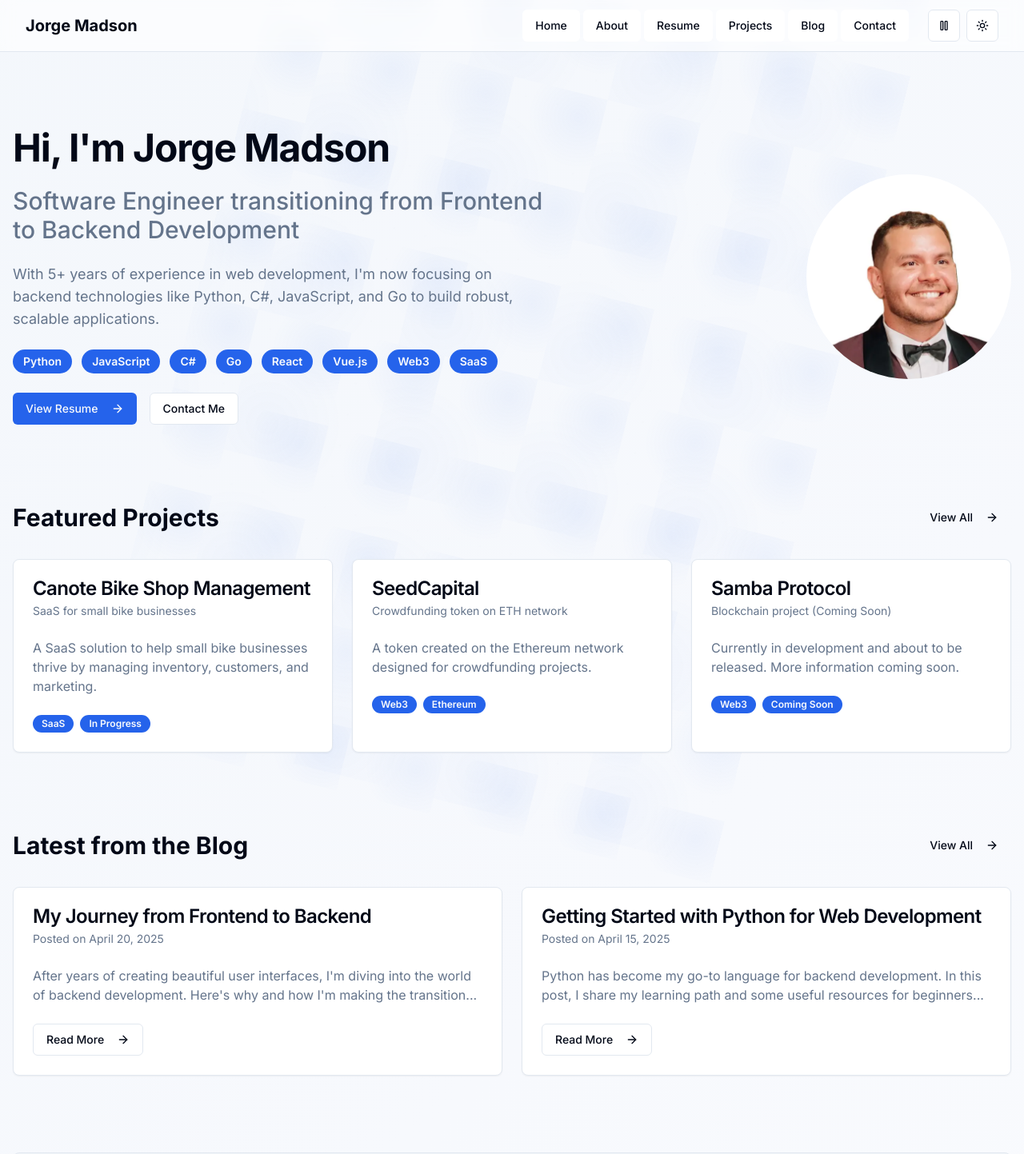
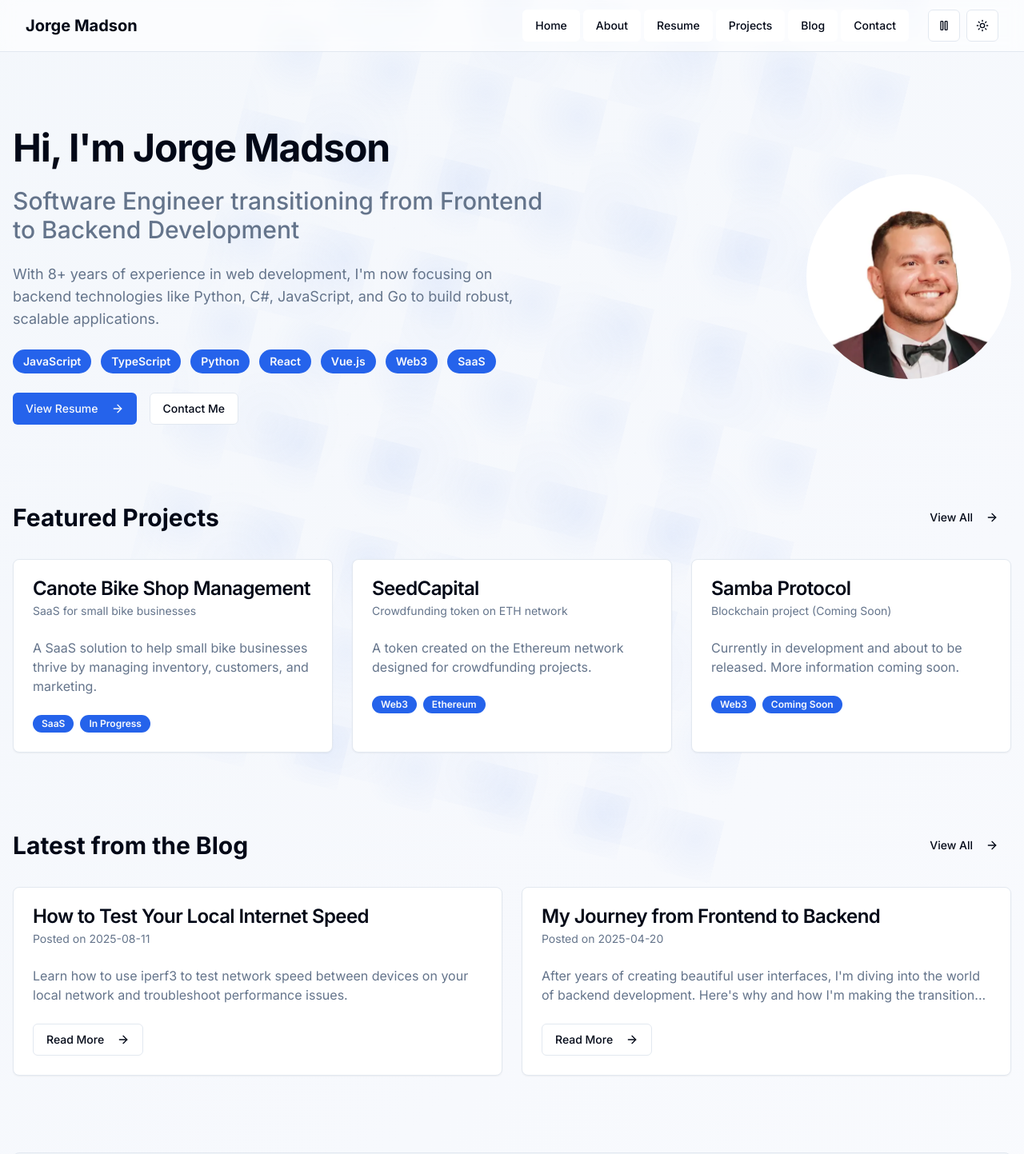
Before and after one commit to JorgeMadson/jorgemadson.github.io, a Next.js app: page / in a window 1280 px wide. Shown: the top 1443 px of the page at 80% size. Built offline with nearby package versions, Linux system fonts and the light colour scheme.

Commit message:
Mostrando ultimos post na home

```diff
--- a/app/page.tsx
+++ b/app/page.tsx
@@ -4,8 +4,11 @@ import { Button } from "@/components/ui/button"
 import { Avatar, AvatarFallback, AvatarImage } from "@/components/ui/avatar"
 import { Badge } from "@/components/ui/badge"
 import { Card, CardContent, CardDescription, CardFooter, CardHeader, CardTitle } from "@/components/ui/card"
+import { getAllPosts } from "@/lib/blog"
 
 export default function Home() {
+  const latestPosts = getAllPosts().slice(0, 2) // Últimos 2 posts
+
   return (
     <div className="container mx-auto px-4 py-12">
       {/* Hero Section */}
@@ -16,14 +19,13 @@ export default function Home() {
             Software Engineer transitioning from Frontend to Backend Development
           </h2>
           <p className="text-lg text-muted-foreground">
-            With 5+ years of experience in web development, I'm now focusing on backend technologies like Python, C#,
+            With {new Date().getFullYear() - 2017}+ years of experience in web development, I'm now focusing on backend technologies like Python, C#,
             JavaScript, and Go to build robust, scalable applications.
           </p>
           <div className="flex flex-wrap gap-3">
+            <Badge className="px-3 py-1 text-sm">JavaScript</Badge>
+            <Badge className="px-3 py-1 text-sm">TypeScript</Badge>
             <Badge className="px-3 py-1 text-sm">Python</Badge>
-            <Badge className="px-3 py-1 text-sm">JavaScript</Badge>
-            <Badge className="px-3 py-1 text-sm">C#</Badge>
-            <Badge className="px-3 py-1 text-sm">Go</Badge>
             <Badge className="px-3 py-1 text-sm">React</Badge>
             <Badge className="px-3 py-1 text-sm">Vue.js</Badge>
             <Badge className="px-3 py-1 text-sm">Web3</Badge>
@@ -116,44 +118,26 @@ export default function Home() {
           </Button>
         </div>
         <div className="grid grid-cols-1 md:grid-cols-2 gap-6">
-          <Card>
+          {latestPosts.map((post) => (
+            <Card key={post.slug}>
               <CardHeader>
-              <CardTitle>My Journey from Frontend to Backend</CardTitle>
-              <CardDescription>Posted on April 20, 2025</CardDescription>
+                <CardTitle>{post.title}</CardTitle>
+                <CardDescription>Posted on {post.date}</CardDescription>
               </CardHeader>
               <CardContent>
                 <p className="text-muted-foreground">
-                After years of creating beautiful user interfaces, I'm diving into the world of backend development.
-                Here's why and how I'm making the transition...
+                  {post.description}
                 </p>
               </CardContent>
               <CardFooter>
                 <Button variant="outline" asChild>
-                <Link href="/blog/frontend-to-backend">
+                  <Link href={`/blog/${post.slug}`}>
                     Read More <ArrowRight className="ml-2 h-4 w-4" />
                   </Link>
                 </Button>
               </CardFooter>
             </Card>
-          <Card>
-            <CardHeader>
-              <CardTitle>Getting Started with Python for Web Development</CardTitle>
-              <CardDescription>Posted on April 15, 2025</CardDescription>
-            </CardHeader>
-            <CardContent>
-              <p className="text-muted-foreground">
-                Python has become my go-to language for backend development. In this post, I share my learning path and
-                some useful resources for beginners...
-              </p>
-            </CardContent>
-            <CardFooter>
-              <Button variant="outline" asChild>
-                <Link href="/blog/python-web-development">
-                  Read More <ArrowRight className="ml-2 h-4 w-4" />
-                </Link>
-              </Button>
-            </CardFooter>
-          </Card>
+          ))}
         </div>
       </section>
 
--- a/app/resume/page.tsx
+++ b/app/resume/page.tsx
@@ -10,7 +10,7 @@ export default function ResumePage() {
       <div className="flex flex-col md:flex-row justify-between items-start md:items-center gap-4 mb-8">
         <div>
           <h1 className="text-4xl font-bold mb-2">Resume</h1>
-          <p className="text-muted-foreground">Software Engineer with 5+ years of experience</p>
+          <p className="text-muted-foreground">Software Engineer with {new Date().getFullYear() - 2017}+ years of experience</p>
         </div>
         <Button asChild>
           <Link href="/resume.pdf" target="_blank">
```
Lines whose indentation alone changed are shown as unchanged.
